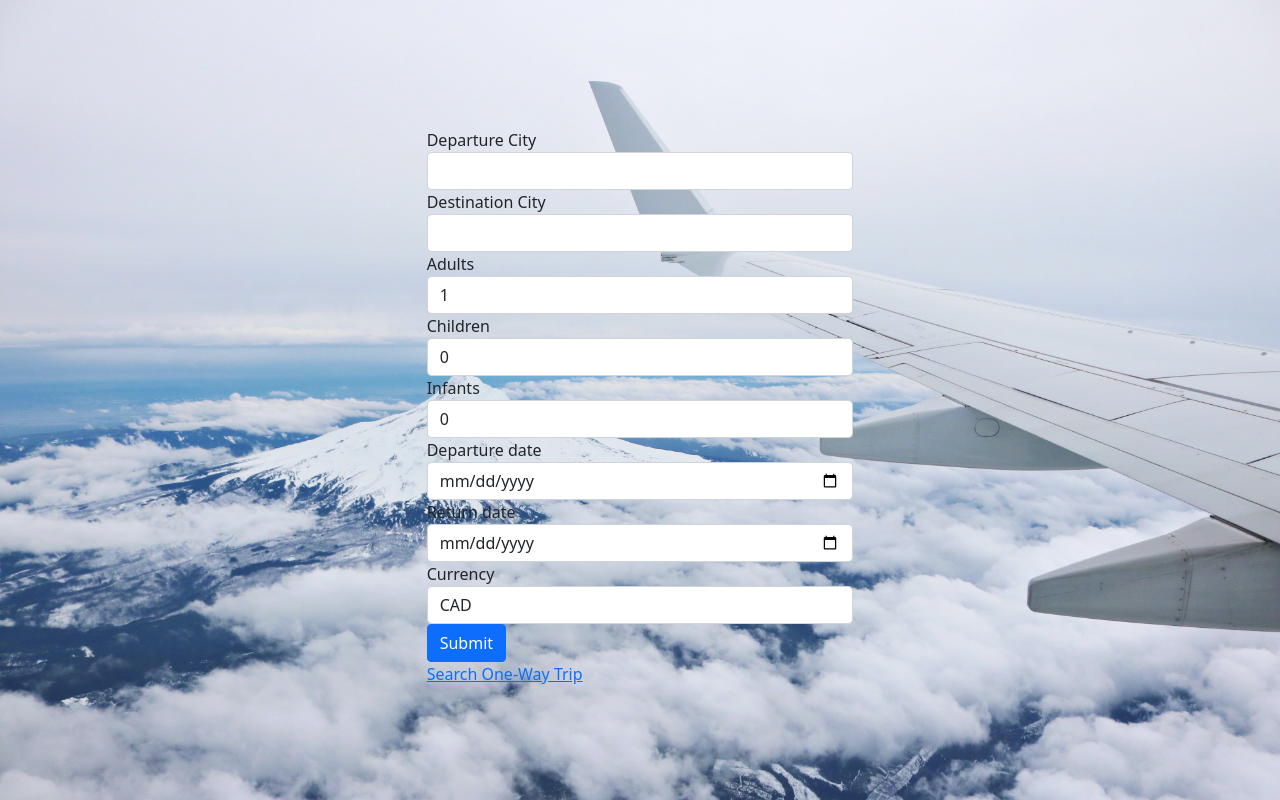
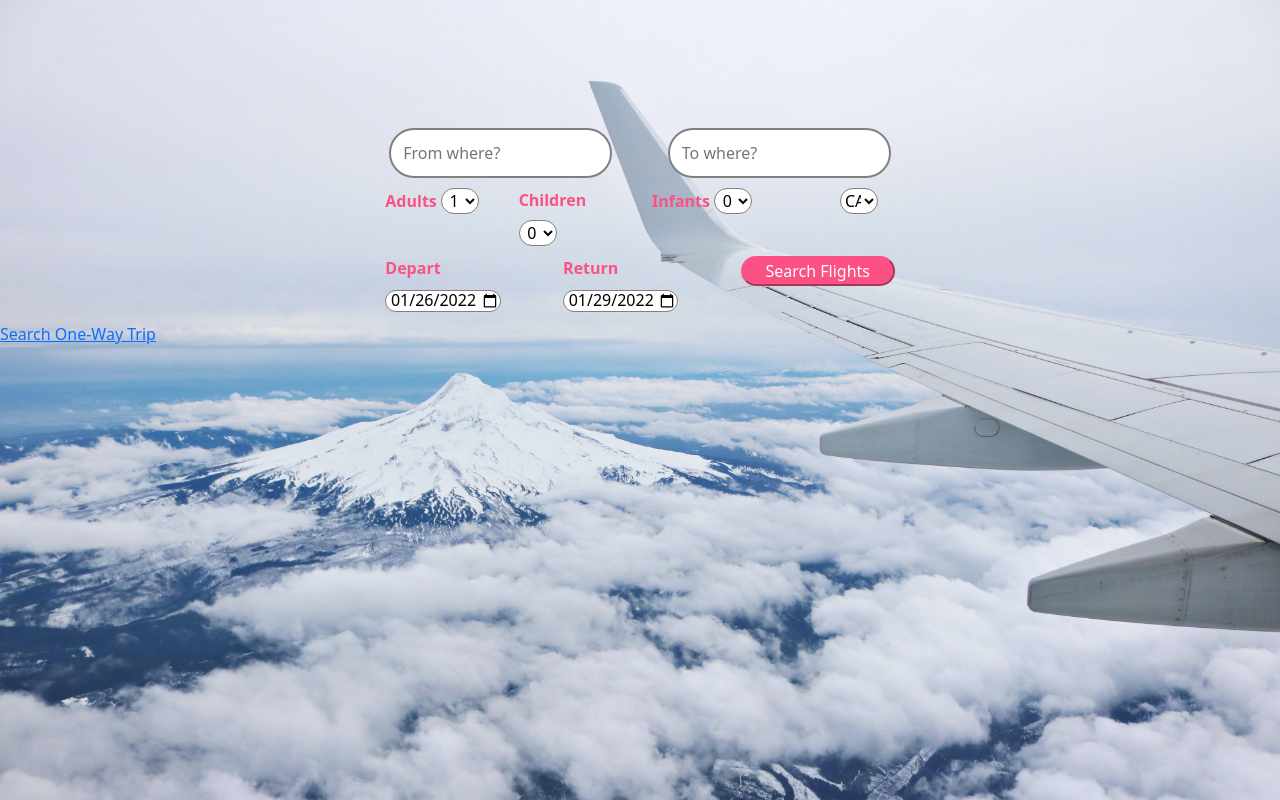
Before and after one commit to ChrisHuynh333/flight-deals, a Flask app: the page made by flight_search.py in a window 1280 px wide. Run offline with Flask 2, Linux system fonts and the light colour scheme; some libraries are stand-ins or nearby versions.

Commit message:
Add styling to trip_search.html

```diff
--- a/forms.py
+++ b/forms.py
@@ -1,11 +1,15 @@
 from flask_wtf import FlaskForm
 from wtforms import StringField, SubmitField, SelectField, DateField
 from wtforms.validators import DataRequired, Length
+from datetime import datetime, timedelta
 
-class OneWayTripFlightSearchForm(FlaskForm):
-    departure_city = StringField("Departure City",
+today = datetime.today().date()
+default_return = today + timedelta(days=3)
+
+class FlightSearchForm(FlaskForm):
+    departure_city = StringField("Departure City", render_kw={"placeholder": "From where?"},
                                       validators=[DataRequired(), Length(min=3, max=30)])
-    destination_city = StringField("Destination City",
+    destination_city = StringField("Destination City", render_kw={"placeholder": "To where?"},
                                       validators=[DataRequired(), Length(min=3, max=30)])
     adults = SelectField("Adults", choices=[(1, 1), (2, 2), (3, 3), (4, 4), (5, 5), (6, 6), (7, 7), (8, 8), (9, 9)],
                            validators=[DataRequired()])
@@ -13,25 +17,8 @@ class OneWayTripFlightSearchForm(FlaskForm):
                            validators=[DataRequired()])
     infants = SelectField("Infants", choices=[(0, 0), (1, 1), (2, 2), (3, 3), (4, 4), (5, 5), (6, 6), (7, 7), (8, 8), (9, 9)],
                            validators=[DataRequired()])
-    date_from = DateField("Departure date", validators=[DataRequired()])
+    date_from = DateField("Depart", validators=[DataRequired()], default=today)
+    date_to = DateField("Return", validators=[DataRequired()], default=default_return)
     currency = SelectField("Currency", choices=[("CAD", "CAD"), ("USD", "USD"), ("EUR", "EUR")],
                            validators=[DataRequired()])
-    submit = SubmitField("Submit")
-
-
-class RoundTripFlightSearchForm(FlaskForm):
-    departure_city = StringField("Departure City",
-                                      validators=[DataRequired(), Length(min=3, max=30)])
-    destination_city = StringField("Destination City",
-                                      validators=[DataRequired(), Length(min=3, max=30)])
-    adults = SelectField("Adults", choices=[(1, 1), (2, 2), (3, 3), (4, 4), (5, 5), (6, 6), (7, 7), (8, 8), (9, 9)],
-                           validators=[DataRequired()])
-    children = SelectField("Children", choices=[(0, 0), (1, 1), (2, 2), (3, 3), (4, 4), (5, 5), (6, 6), (7, 7), (8, 8), (9, 9)],
-                           validators=[DataRequired()])
-    infants = SelectField("Infants", choices=[(0, 0), (1, 1), (2, 2), (3, 3), (4, 4), (5, 5), (6, 6), (7, 7), (8, 8), (9, 9)],
-                           validators=[DataRequired()])
-    date_from = DateField("Departure date", validators=[DataRequired()])
-    date_to = DateField("Return date", validators=[DataRequired()])
-    currency = SelectField("Currency", choices=[("CAD", "CAD"), ("USD", "USD"), ("EUR", "EUR")],
-                           validators=[DataRequired()])
-    submit = SubmitField("Submit")
+    submit = SubmitField("Search Flights")
--- a/main.py
+++ b/main.py
@@ -1,6 +1,6 @@
 from flask import Flask, render_template, url_for, redirect, flash, request, abort
 from flask_bootstrap import Bootstrap
-from forms import RoundTripFlightSearchForm, OneWayTripFlightSearchForm
+from forms import FlightSearchForm
 from flight_search import FlightSearch
 import os
 from datetime import datetime
@@ -20,11 +20,8 @@ def home():
 
 @app.route(f"/<string:trip_type>_trip_search", methods=["GET", "POST"])
 def trip_search(trip_type):
-    if trip_type == "oneway":
-        form = OneWayTripFlightSearchForm()
-    else:
-        form = RoundTripFlightSearchForm()
-    if form.validate_on_submit():
+    form = FlightSearchForm()
+    if request.method == "POST":
         most_direct_flight = {}
         cheapest_flight = {}
         no_flights_message = None
@@ -110,7 +107,7 @@ def trip_search(trip_type):
                 else:
                     continue
         return render_template("flight_info.html", most_direct_flight=most_direct_flight, cheapest_flight=cheapest_flight, no_flights_message=no_flights_message,
-                               trip_type="one_way")
+                               trip_type=trip_type)
     return render_template("trip_search.html", form=form, trip_type=trip_type)
 
 if __name__ == "__main__":
--- a/static/styles.css
+++ b/static/styles.css
@@ -39,14 +39,82 @@
     box-shadow: none !important;
 }
 
-/* --- trip_search.html styles --- */
+/* --- trip-search.html styles --- */
 .trip-search-page-image {
     background-image: url(images/flight.jpg);
     background-size: cover;
     background-repeat: no-repeat;
 }
 
-/* --- flight_info.html styles --- */
+.search-form-row {
+    padding-bottom: 10px;
+}
+
+.search-input-field {
+    width: 40%;
+    border: 2px solid gray;
+    height: 50px;
+    border-radius: 25px;
+    margin: 0 auto;
+}
+
+.search-input-field:focus, .passenger-select:focus, .date-select:focus, .currency-select:focus {
+    outline: 1px solid #FC5185;
+    border: 2px solid #FC5185;
+}
+
+.form-label {
+    color: #FC5185;
+    font-size: 16px;
+}
+
+.passenger-select, .date-select {
+    width: 35%;
+    border: 1px solid gray;
+    border-radius: 25px;
+    font-size: 16px;
+    cursor: pointer;
+    line-height: 1.1;
+    background-color: #fff;
+    text-align: center;
+}
+
+.passenger-form-row, .date-form-row {
+    margin: 0 auto;
+    padding-bottom: 10px;
+}
+
+.date-select {
+    width: 75%;
+}
+
+.currency-select {
+    width: 35%;
+    border: 1px solid gray;
+    border-radius: 25px;
+    font-size: 16px;
+    cursor: pointer;
+    line-height: 1.1;
+    background-color: #fff;
+    text-align: center;
+    margin-left: 50%;
+}
+
+.submit-button {
+    color: white !important;
+    border-color: #FC5185 !important;
+    background-color: #FC5185 !important;
+    width: 100%;
+    border-radius: 25px;
+}
+
+.submit-button:hover {
+    border-color: #3FC1C9 !important;
+    background-color: #3FC1C9 !important;
+}
+
+
+/* --- flight-info.html styles --- */
 .flight-info-page-image {
     background-image: url(images/warmth.jpg);
     background-size: cover;
--- a/templates/trip_search.html
+++ b/templates/trip_search.html
@@ -11,8 +11,52 @@
               {% endfor %}
             {% endif %}
         {% endwith %}
-        <div class="col-lg-8 col-md-10 mx-auto">
-            {{ wtf.quick_form(form, novalidate=True, button_map={"submit": "primary"}) }}
+        <div class="col-lg-10 col-md-12 mx-auto">
+            <form method="POST">
+                <div class="row search-form-row">
+                    {{ form.departure_city(class_="search-input-field depart-field") }}
+                    {{ form.destination_city(class_="search-input-field") }}
+                </div>
+                <div class="row passenger-form-row">
+                    <div class="col-lg-3">
+                        <strong>{{ form.adults.label(class_="form-label") }}</strong>
+                        {{ form.adults(class_="passenger-select") }}
+                    </div>
+                    <div class="col-lg-3">
+                        <strong>{{ form.children.label(class_="form-label") }}</strong>
+                        {{ form.children(class_="passenger-select") }}
+                    </div>
+                    <div class="col-lg-3">
+                        <strong>{{ form.infants.label(class_="form-label") }}</strong>
+                        {{ form.infants(class_="passenger-select") }}
+                    </div>
+                    <div class="col-lg-3">
+                        {{ form.currency(class_="currency-select") }}
+                    </div>
+                </div>
+                <div class="row date-form-row">
+                    {% if trip_type == "oneway" %}
+                        <div class="col-lg-8">
+                            <strong>{{ form.date_from.label(class_="form-label") }}</strong>
+                            {{ form.date_from(class_="date-select") }}
+                        </div>
+                    {% else %}
+                        <div class="col-lg-4">
+                            <strong>{{ form.date_from.label(class_="form-label") }}</strong>
+                            {{ form.date_from(class_="date-select") }}
+                        </div>
+                        <div class="col-lg-4">
+                            <strong>{{ form.date_to.label(class_="form-label") }}</strong>
+                            {{ form.date_to(class_="date-select") }}
+                        </div>
+                    {% endif %}
+                        <div class="col-lg-4">
+                            {{ form.submit(class_="submit-button") }}
+                        </div>
+                </div>
+            </form>
+        </div>
+    </div>
             {% if trip_type == "oneway" %}
             <a href="{{ url_for('trip_search', trip_type='round') }}">Search Round Trip</a>
             {% else %}
```
Also changed, not shown: flight_search.py (line endings or trailing spaces), templates/base.html (line endings or trailing spaces), templates/flight_info.html (line endings or trailing spaces), templates/index.html (line endings or trailing spaces).
